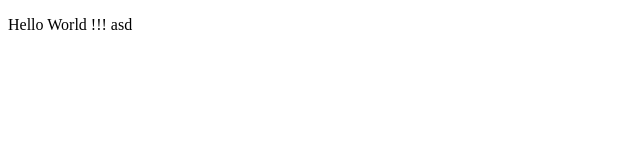
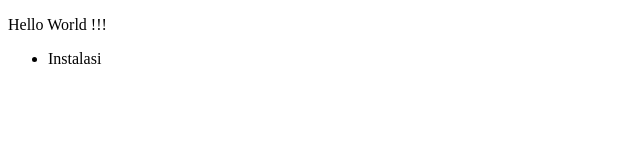
Before and after one commit to kurniaone90/BelajarGitHubLUR, a plain HTML site: page index.html in a window 1280 px wide. Shown: the full height of the page, 0-640 px from the left. Drawn offline with Linux system fonts and the light colour scheme.

Commit message:
Menambahkan UL LI

```diff
--- a/index.html
+++ b/index.html
@@ -4,6 +4,10 @@
 	<title>Belajar Git HTML</title>
 </head>
 <body>
-	<p>Hello World !!!  asd</p>
+	<p>Hello World !!!</p>
+
+	<ul>
+		<li>Instalasi</li>
+	</ul>
 </body>
 </html>
```
